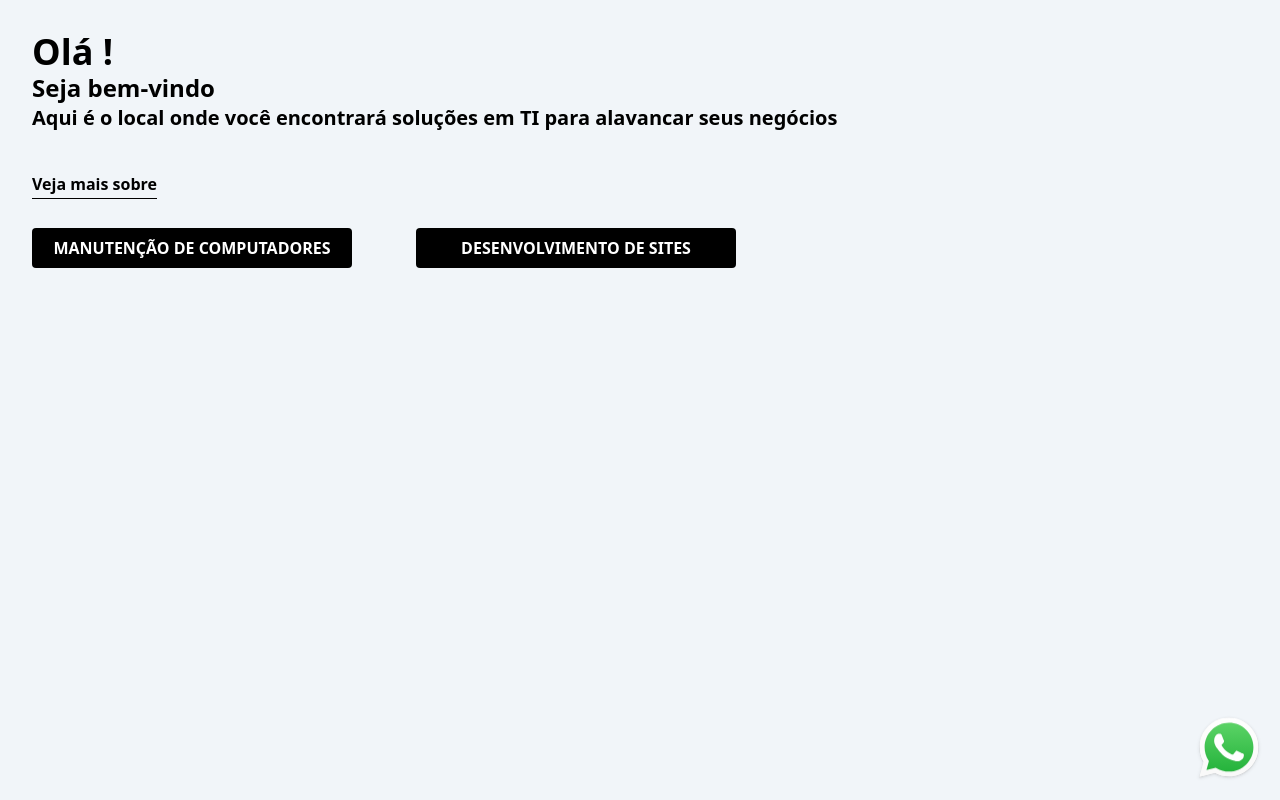
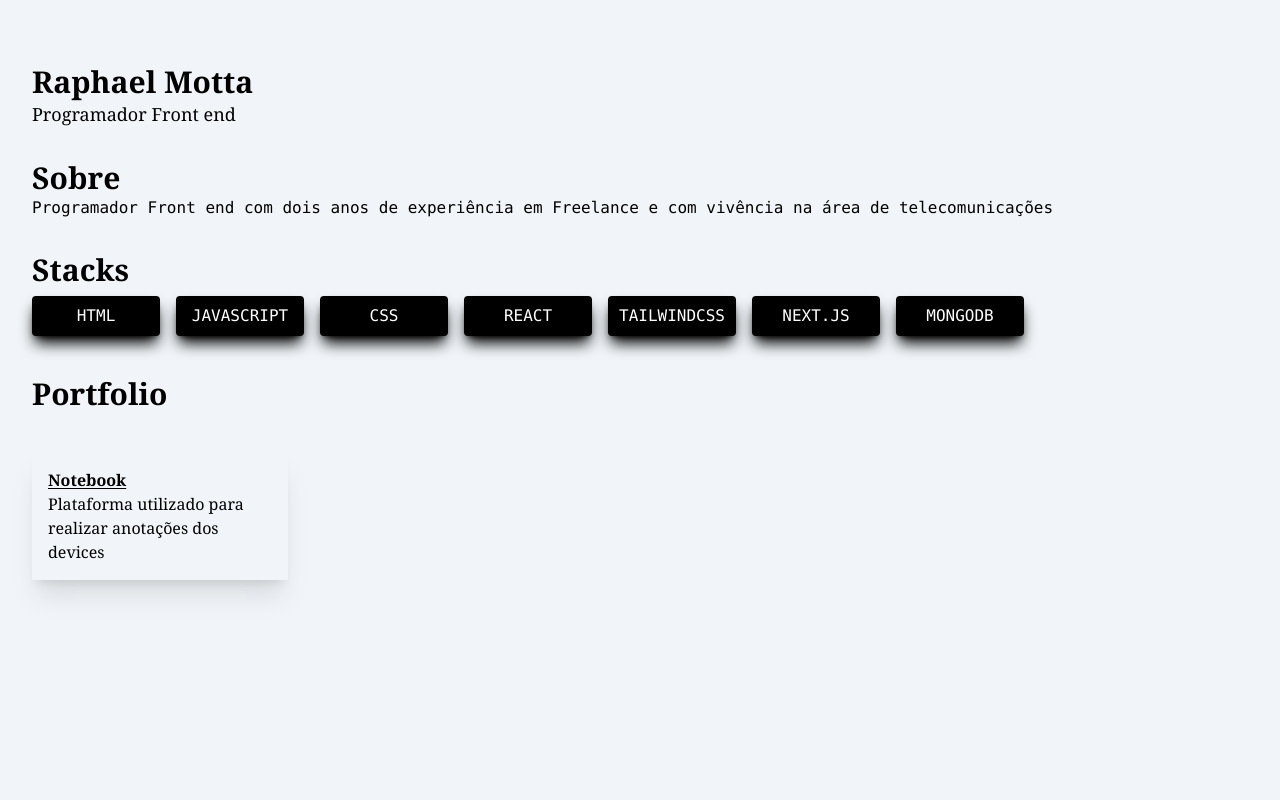
Before and after one commit to Macuco97/my-page, a Next.js app: page / in a window 1280 px wide. Built offline with nearby package versions, Linux system fonts and the light colour scheme.

Commit message:
Create new layout for tech recruiter

```diff
--- a/components/header.js
+++ b/components/header.js
@@ -1,12 +1,39 @@
-const headerTitle = "h-14 w-screen font-serif text-3xl p-2 text-center mt-12"
-const headerSubTitle = "w-screen font-serif text-2xl p-2 text-center underline underline-offset-8 mt-12"
+import Options from './options.js'
+import Card from './card.js'
+
+const style = {
+    header: "",
+    headerTitle: "text-3xl font-bold mt-8",
+    headerSubTitle: "text-lg",
+    textToReader: "font-mono",
+    optionsContainer: "flex flex-row flex-wrap gap-4"
+}
+
+const options = ['html', 'javascript', 'css', 'react', 'tailwindcss', 'next.js', 'mongoDb']
 
 export default function Header() {
     return (
-        <header>
-            <div className = {headerSubTitle}>
-                SOLUÇÕES OFERECIDAS
+        <header className = {style.header}>
+            <div className = {style.headerTitle}>Raphael Motta</div>
+            <div className = {style.headerSubTitle}>Programador Front end</div>
+            <div className = {style.headerTitle}>Sobre</div>
+            <div className = {style.textToReader}>Programador Front end com dois anos de experiência em Freelance e com vivência na área de telecomunicações</div>
+            <div className = {style.headerTitle}>Stacks</div>
+            <div className = {style.optionsContainer}>
+                {
+                    options.map(option => {
+                        return (
+                            <Options text = {option}/>
+                        )
+                    })
+                }
             </div>
+            <div className = {style.headerTitle}>Portfolio</div>
+            <Card>
+                <div>Notebook</div>
+                <div>Plataforma utilizado para realizar anotações dos devices</div>
+            </Card>
         </header>
+
     )
 }
--- /dev/null
+++ b/components/options.js
@@ -0,0 +1,10 @@
+
+
+export default function Options({text}) {
+    const options = "bg-black text-white uppercase font-mono w-32 p-2 my-2 text-center rounded shadow-lg shadow-black"
+    return (
+        <div className = {options}>
+            {text}
+        </div>
+    )
+}
--- a/pages/index.js
+++ b/pages/index.js
@@ -1,21 +1,14 @@
 import head from 'next/head'
 import Button from '../components/button'
 import Footer from '../components/footer'
+import Header from '../components/header.js'
 import Link from 'next/link'
 export default function Home() {
+    const container = "bg-slate-100 h-screen w-screen p-8 font-serif"
+
     return (
-        <div className = {`bg-slate-100 h-screen w-screen to aqui`}>
-            <div className = {`font-semibold font-sans flex flex-col`}>
-                <div className = {`text-4xl ml-8 mt-8`}>Olá !</div>
-                <div className = {`text-2xl ml-8`}>Seja bem-vindo</div>
-                <div className = {`text-xl ml-8`}>Aqui é o local onde você encontrará soluções em TI para alavancar seus negócios</div>
-                <div className = {`underline underline-offset-8 mt-10 ml-8`}>Veja mais sobre</div>
-                <div className = {`mt-4`}>
-                    <Button href = "/manutencao">manutenção de computadores</Button>
-                    <Button href = "/webdev">desenvolvimento de sites</Button>
-                </div>
-                <Footer/>
-            </div>
+        <div className = {container}>
+            <Header/>
         </div>
     )
 }
--- a/pages/manutencao.js
+++ b/pages/manutencao.js
@@ -1,4 +1,4 @@
-import Head from 'next/head'
+/*import Head from 'next/head'
 import Image from 'next/image'
 import Header from '../components/header'
 import Navbar from '../components/navbar'
@@ -35,4 +35,4 @@ export default function Home() {
     </div>
 
   )
-}
+}*/
--- a/pages/webdev.js
+++ b/pages/webdev.js
@@ -1,4 +1,4 @@
-import Card from '../components/card.js'
+i/*mport Card from '../components/card.js'
 import Footer from "../components/footer.js"
 
 export default function Webdev() {
@@ -28,4 +28,4 @@ export default function Webdev() {
             </div>
         </div>
     )
-}
+}*/
```
